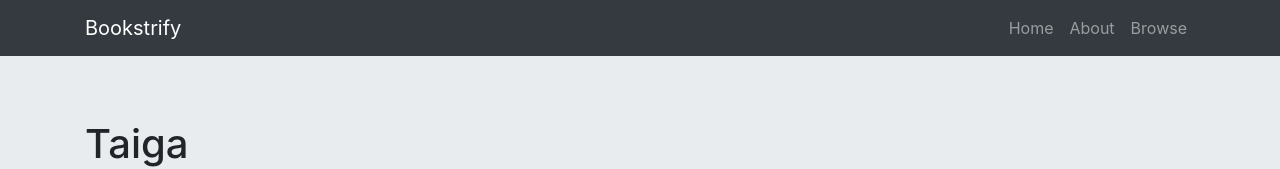
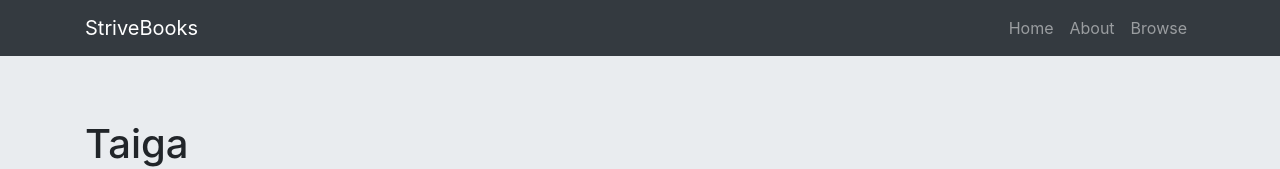
Before and after one commit to martin835/M4-D2, a React (Create React App) app in the folder strivebooks/: page / in a window 1280 px wide. Shown: the top 169 px of the page. Built offline with nearby package versions, Linux system fonts and the light colour scheme.

Commit message:
using pros for store name

```diff
--- a/strivebooks/public/index.html
+++ b/strivebooks/public/index.html
@@ -2,7 +2,7 @@
 <html lang="en">
   <head>
     <meta charset="utf-8" />
-    <link rel="icon" href="%PUBLIC_URL%/favicon.ico" />
+    <link rel="icon" href="%PUBLIC_URL%/id-307886---1539121879.svg" />
     <meta name="viewport" content="width=device-width, initial-scale=1" />
     <meta name="theme-color" content="#000000" />
     <meta
@@ -26,7 +26,7 @@
     -->
 
 
-    <title>React App</title>
+    <title>Taiga</title>
   </head>
   <body>
     <noscript>You need to enable JavaScript to run this app.</noscript>
--- a/strivebooks/src/App.js
+++ b/strivebooks/src/App.js
@@ -6,11 +6,11 @@ import LatestRelease from './components/LatestRelease'
 
 function App() {
   return (
-    <div >
-      <MyNavbar/>
-      <MyJumbotron/>
-      <LatestRelease/>
-      <MyFooter/>
+    <div>
+      <MyNavbar storeName = "StriveBooks"/>
+      <MyJumbotron />
+      <LatestRelease />
+      <MyFooter />
     </div>
   );
 }
--- a/strivebooks/src/components/MyNavbar.jsx
+++ b/strivebooks/src/components/MyNavbar.jsx
@@ -1,17 +1,16 @@
-import {Nav, Navbar, NavDropdown} from "react-bootstrap";
+import {Nav, Navbar} from "react-bootstrap";
 import Container from "react-bootstrap/Container";
 
-const MyNavbar = () => (
+const MyNavbar = (props) => (
   <Navbar collapseOnSelect expand="md" bg="dark" variant="dark">
     <Container>
-      <Navbar.Brand href="#home">Bookstrify</Navbar.Brand>
+      <Navbar.Brand href="#home">{props.storeName}</Navbar.Brand>
       <Navbar.Toggle aria-controls="responsive-navbar-nav" />
       <Navbar.Collapse id="responsive-navbar-nav">
         <Nav className="ml-auto">
           <Nav.Link href="#home">Home</Nav.Link>
           <Nav.Link href="#about">About</Nav.Link>
           <Nav.Link href="#browse">Browse</Nav.Link>
-
         </Nav>
 
       </Navbar.Collapse>
```
Also changed, not shown: strivebooks/public/id-307886---1539121879.svg (added), strivebooks/public/shop-icon-32-89277.png (added).
